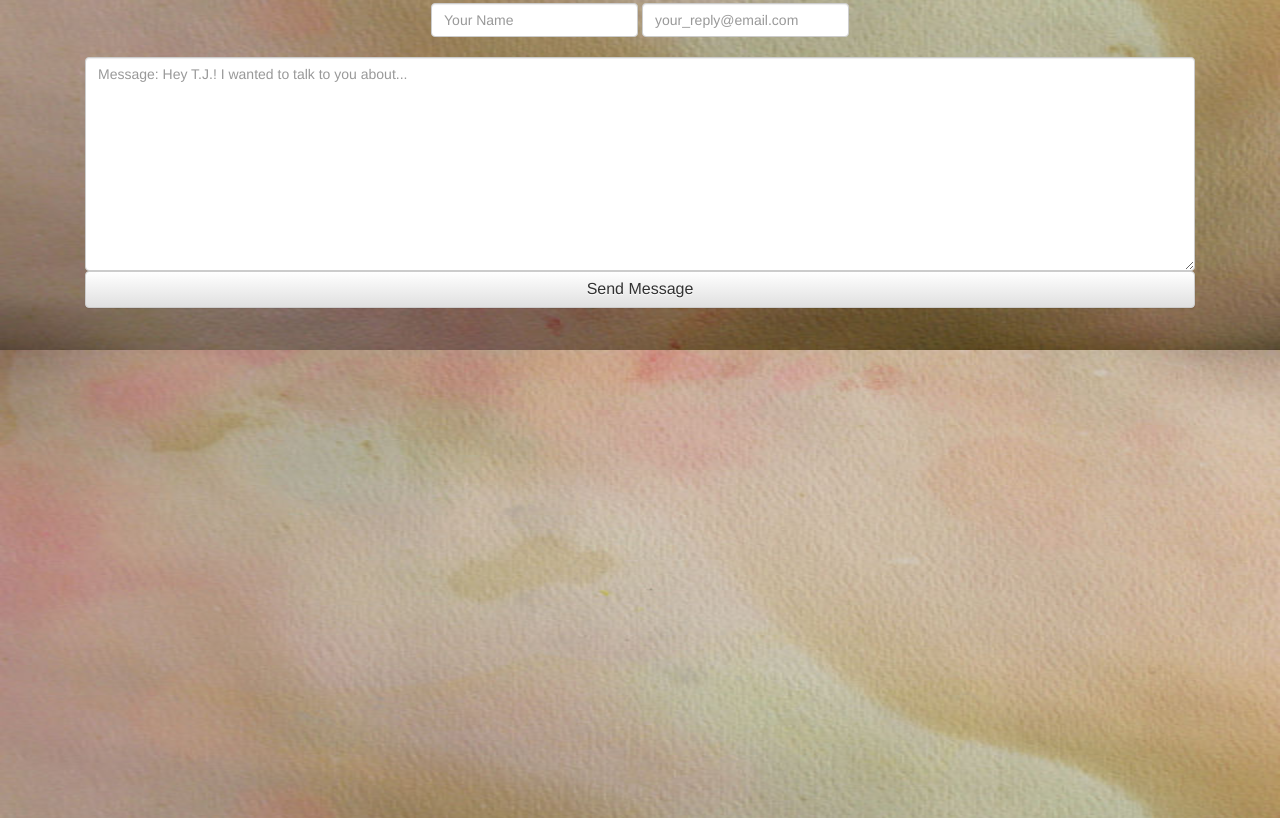
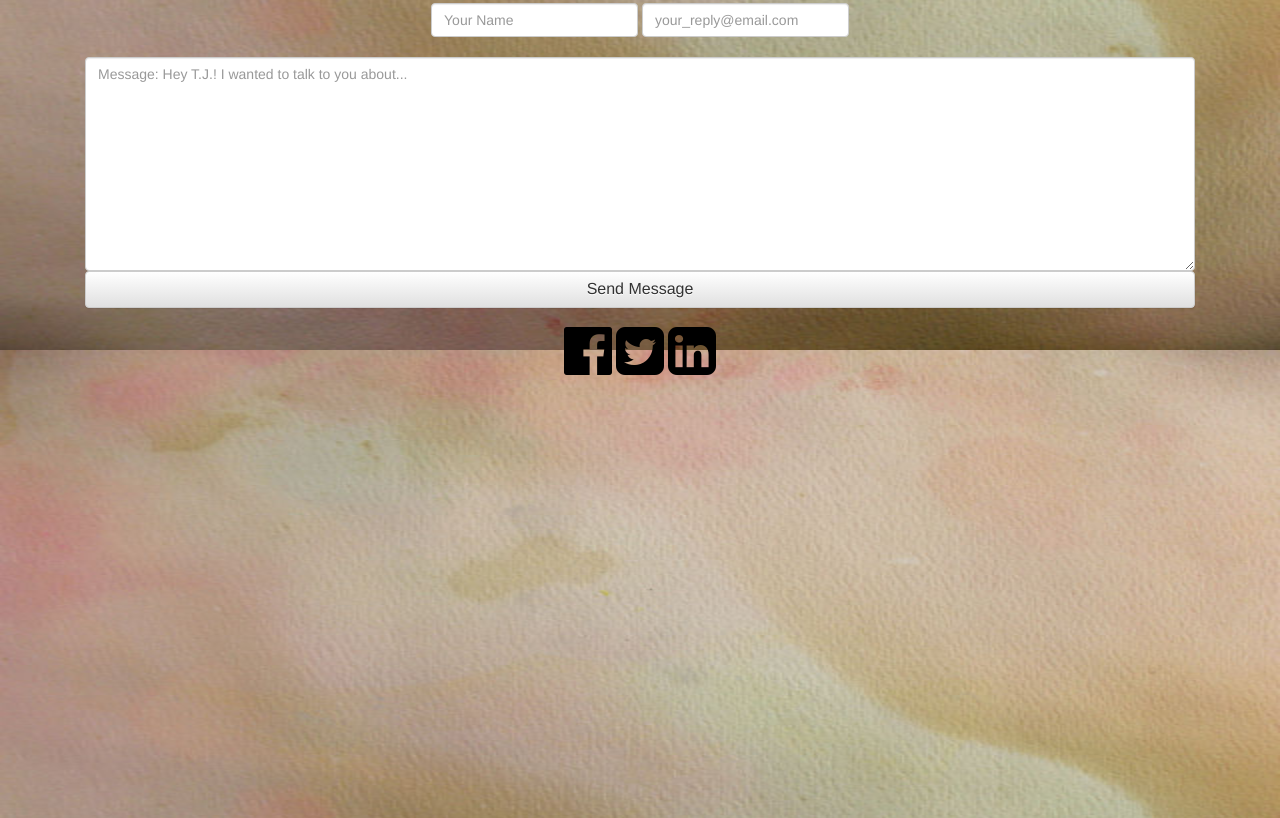
Before and after one commit to justjiffy/TJ-Troy-Voiceover, a plain HTML site: page index.html in a window 1280 px wide. Shown: the part 2050-2868 px from the top of the page. Drawn offline with nearby package versions, Linux system fonts and the light colour scheme; a small style sheet from the web is missing.

Commit message:
adding social media links, fixing routing on thanks.html

```diff
--- a/index.html
+++ b/index.html
@@ -14,8 +14,11 @@
 
 	<!-- fonts.com -->
 	<link type="text/css" rel="stylesheet" href="http://fast.fonts.net/cssapi/358b4295-8dd9-474c-a234-d6089bac742e.css"/>
+	<!-- font awesome -->
+	<link rel="stylesheet" href="https://maxcdn.bootstrapcdn.com/font-awesome/4.4.0/css/font-awesome.min.css">
 
 	<title>T.J. Troy - Voice Over Artist</title>
+
 </head>
 
 <body>
@@ -149,7 +152,17 @@
 			  </div>
 			</form>
 		<!-- end of email form -->
+	     <a href="//www.facebook.com/tjtroytabla">
+	       <i class="fa fa-facebook-official fa-4x"></i>
+	     </a>
 
+	     <a href="//twitter.com/run_downhill">
+	       <i class="fa fa-twitter-square fa-4x"></i>
+	     </a>
+
+	 	<a href="//www.linkedin.com/in/tjtroy">
+	       <i class="fa fa-linkedin-square fa-4x"></i>
+	    </a>
 		</div>
 	<!-- /.contact -->
 
--- a/style.css
+++ b/style.css
@@ -4,6 +4,14 @@ body {
 	background-size: 100% 100%;
 	background-repeat: no-repeat;
 	background-attachment: fixed;
+}
+
+a, a:active, a:visited {
+	color: black;
+}
+
+a:hover {
+	color: #606060;
 }
 
 .bordered {
```
Also changed, not shown: thanks.html (+12 -3 lines).
